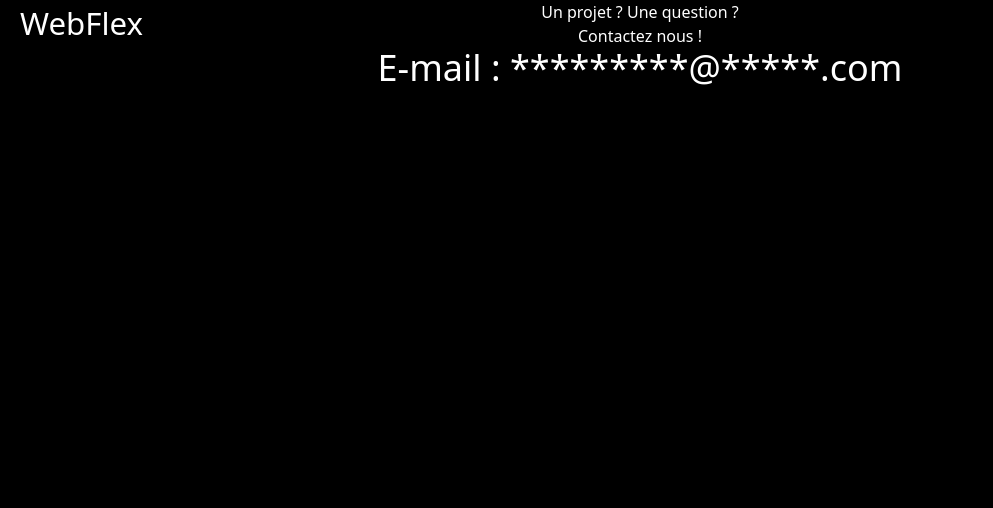
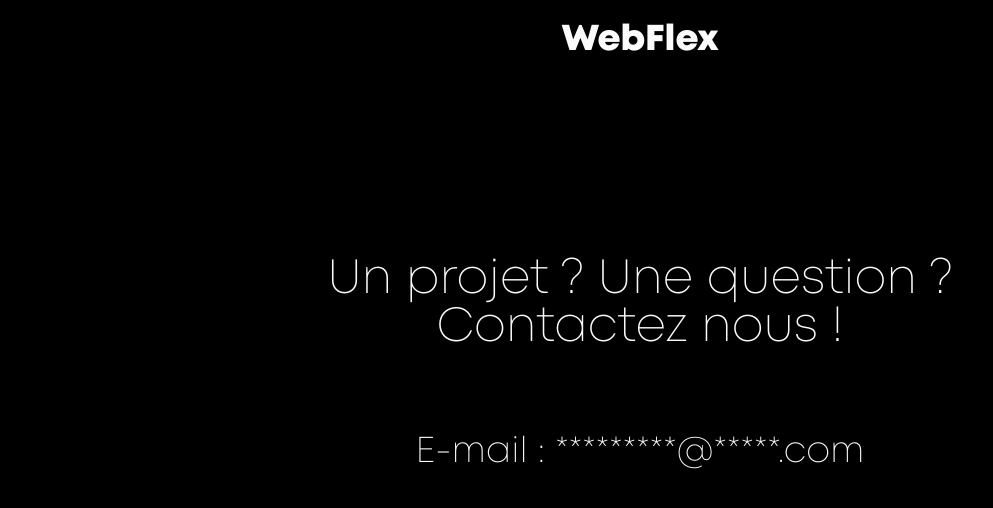
Before and after one commit to CiBri0/WebFlex, a plain HTML site: page page/contact.html in a window 1280 px wide. Shown: the whole page, without its empty margins (0-993 px from the left). Drawn offline with nearby package versions, Linux system fonts and the light colour scheme; files that its build step writes are made by us from their sources; files whose address does not match are found by name.

Commit message:
Update contact.html

```diff
--- a/page/contact.html
+++ b/page/contact.html
@@ -3,7 +3,7 @@
     <head>
         <meta charset="UTF-8">
         <meta name="viewport" content="width=device-width, initial-scale=1.0">
-        <link href="output.css" rel="stylesheet">
+        <link href="../output.css" rel="stylesheet">
         <title>WebFlex</title>
     </head>
     <body class="font-montligth" id="page">
```
